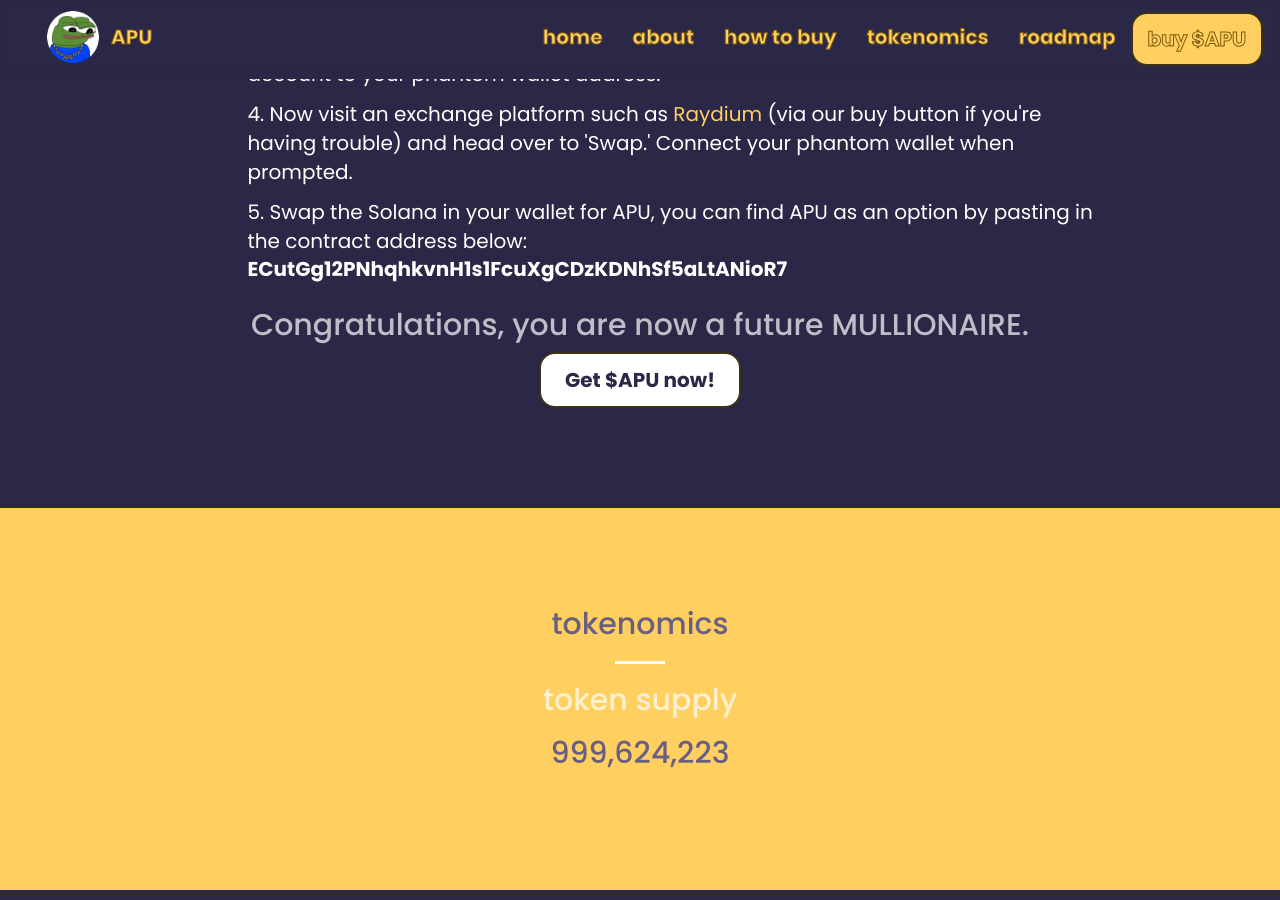
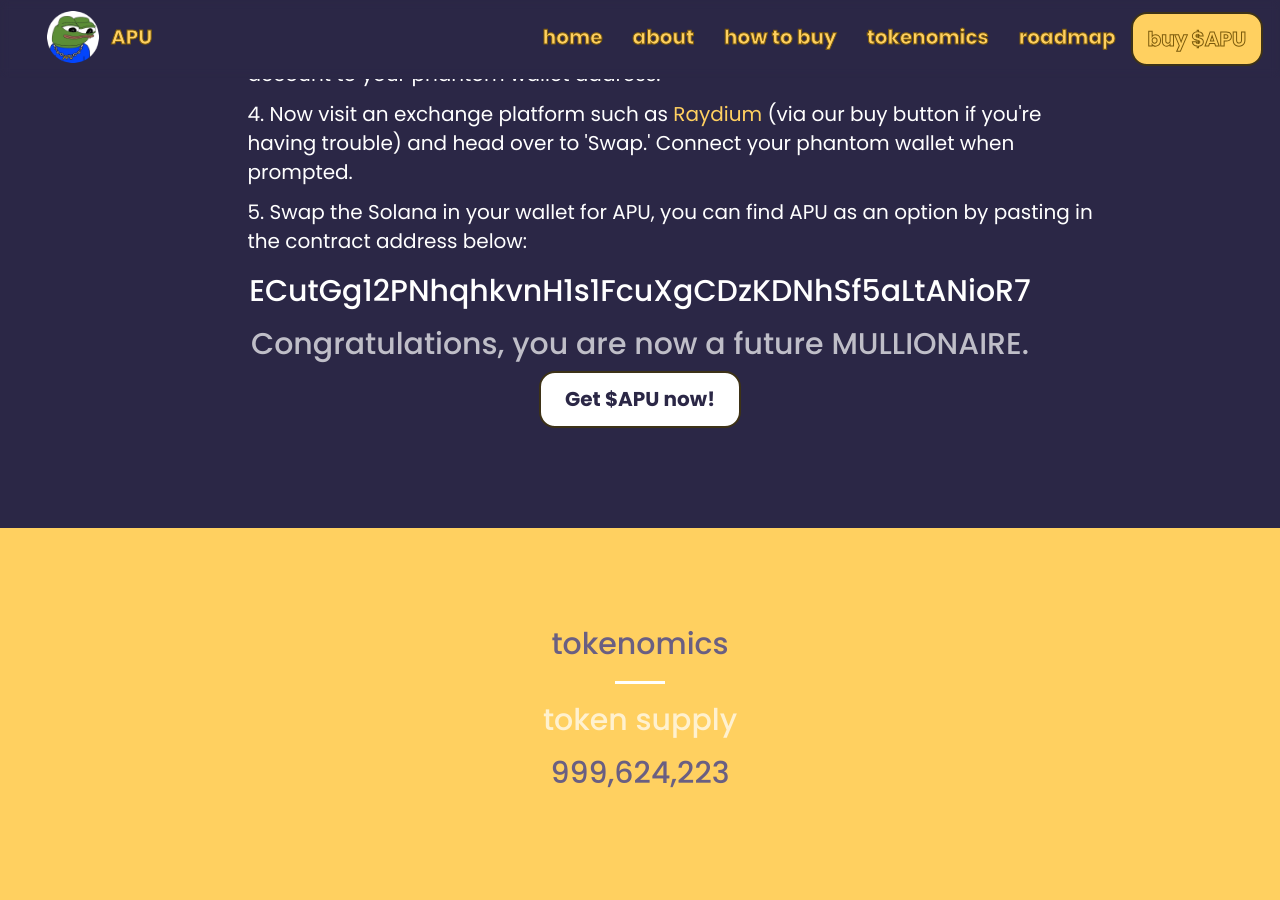
Before and after one commit to apustaja-coin/apu.meme, a Jekyll site: the page built from index.html, in a window 1280 px wide and 900 px high, scrolled down 1687 px. Built offline with Jekyll 4.4.1, drawn with Linux system fonts in a browser that asks for light colours.

Commit message:
Update howtobuy.html

```diff
--- a/_includes/howtobuy.html
+++ b/_includes/howtobuy.html
@@ -9,8 +9,9 @@
                     <ol class="sc-2d10b3ee-4 kTQMip">2. Create a brand new wallet with <a href="https://phantom.app/" target="_blank">Phantom App</a>, keep your seed phrase safe, write it down on a piece of paper you can keep safety!</ol>
                     <ol class="sc-2d10b3ee-4 kTQMip">3. Copy the Solana wallet address and send some Solana from your exchange account to your phantom wallet address.</ol>
                     <ol class="sc-2d10b3ee-4 kTQMip">4. Now visit an exchange platform such as <a href="https://raydium.io" target="_blank">Raydium</a> (via our buy button if you're having trouble) and head over to 'Swap.' Connect your phantom wallet when prompted.</ol>
-                    <ol class="sc-2d10b3ee-4 kTQMip">5. Swap the Solana in your wallet for APU, you can find APU as an option by pasting in the contract address below:<br><label class="sc-2d10b3ee-5 eIqsTu">ECutGg12PNhqhkvnH1s1FcuXgCDzKDNhSf5aLtANioR7</label></ol>
+                    <ol class="sc-2d10b3ee-4 kTQMip">5. Swap the Solana in your wallet for APU, you can find APU as an option by pasting in the contract address below:</ol>
                 </ul>
+                <h2>ECutGg12PNhqhkvnH1s1FcuXgCDzKDNhSf5aLtANioR7</h2>
                 <h2 class="text-faded">Congratulations, you are now a future MULLIONAIRE.</h2>
                 <a href="https://raydium.io/swap/?outputCurrency=ECutGg12PNhqhkvnH1s1FcuXgCDzKDNhSf5aLtANioR7" class="btn btn-default btn-xl">Get $APU now!</a>
             </div>
```
